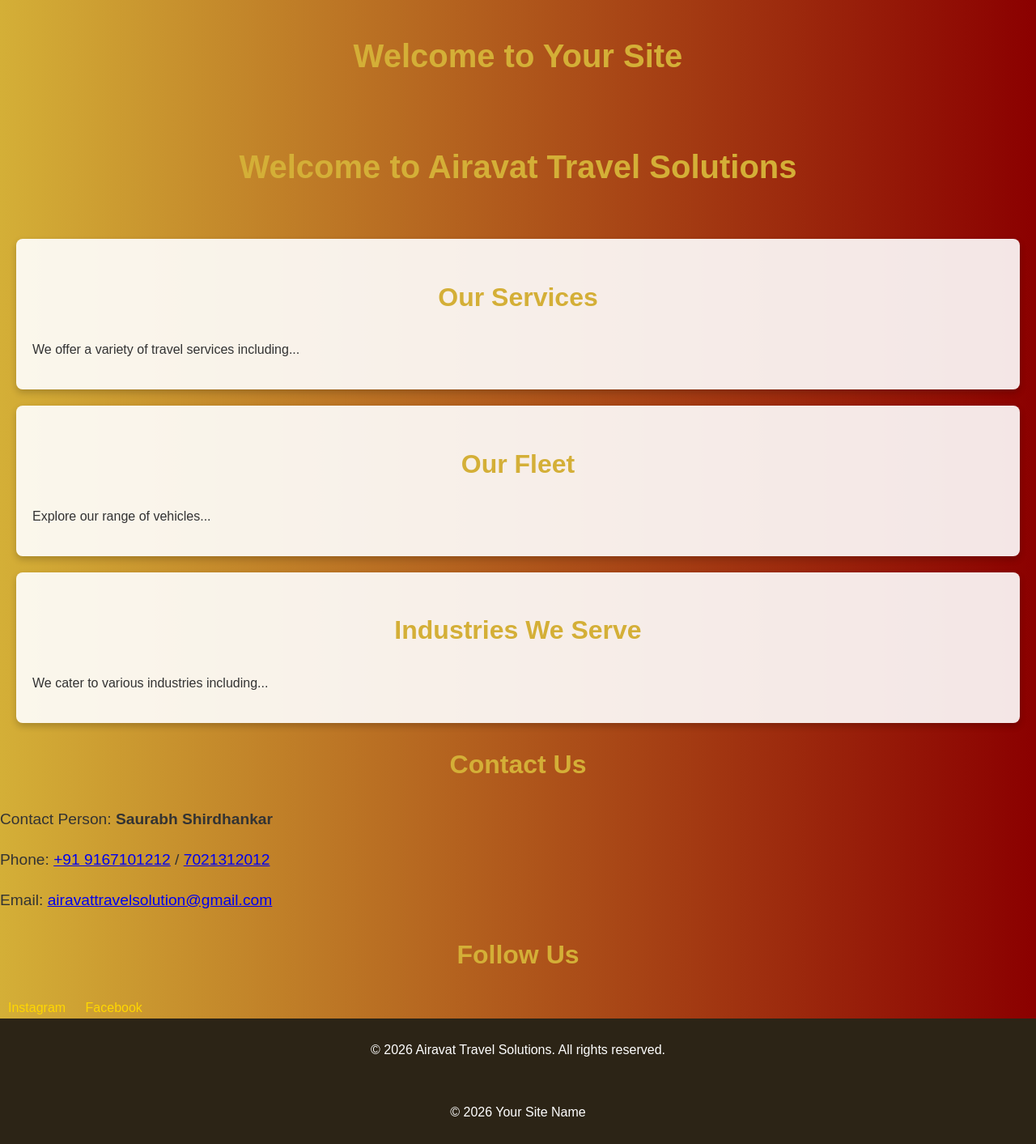
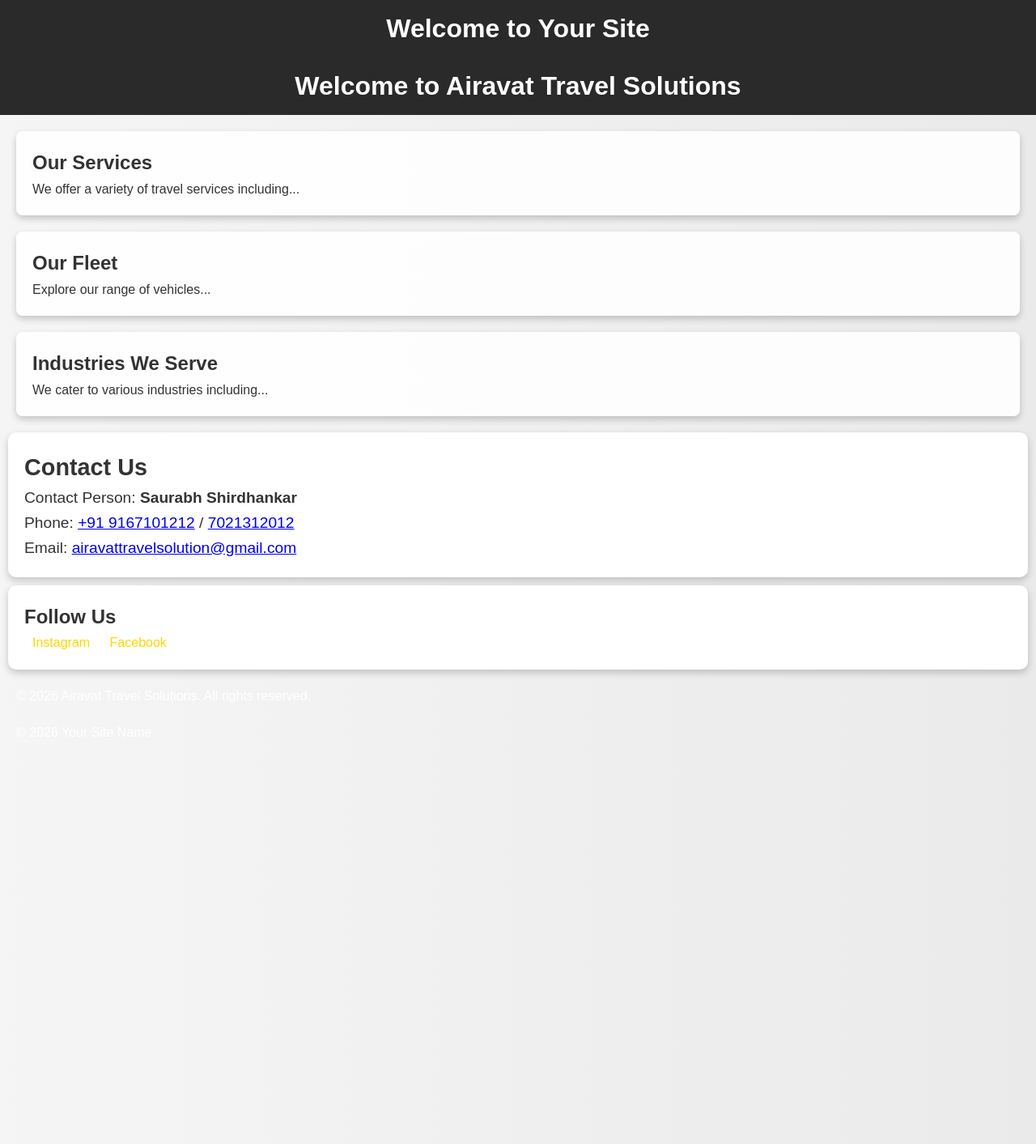
Before and after one commit to airavattravelsolution-max/AiravatTravelSolution, a Jekyll site: the page built from index.html, in a window 1280 px wide. Shown: the whole page at 81% size. Built offline with Jekyll 4.4.1, drawn with Linux system fonts in a browser that asks for light colours; after the commit the page ends 928 px from its top, so only the background shows below that.

Commit message:
Refactor CSS styles and improve layout

```diff
--- a/assets/css/style.css
+++ b/assets/css/style.css
@@ -1,96 +1,65 @@
-.container {
-    max-width: 1200px;
-    margin: auto;
-    padding: 0 15px;
+/** Resetting some default styles */
+* {
+    margin: 0;
+    padding: 0;
+    box-sizing: border-box;
 }
 
 body {
-    font-family: 'Arial', sans-serif;
+    font-family: 'Georgia', serif;
     line-height: 1.6;
-    background: linear-gradient(to right, #D4AF37, #8B0000);
-    color: #2C2416;
-    transition: background 0.5s ease;
+    color: #333;
+    background: linear-gradient(to right, #f5f5f5, #eaeaea);
 }
 
-h1, h2, h3 {
-    color: #D4AF37;
+/* Header Styles */
+header {
+    background: #2a2a2a;
+    color: #fff;
+    padding: 20px;
     text-align: center;
 }
 
-h1 {
-    font-size: 2.5rem;
+/* Navigation Bar */
+nav {
+    display: flex;
+    justify-content: center;
+    list-style: none;
 }
 
-h2 {
-    font-size: 2rem;
-}
-
-h3 {
-    font-size: 1.5rem;
-}
-
-.navbar {
-    display: flex;
-    justify-content: space-between;
-    align-items: center;
-    background-color: #2C2416;
-    padding: 10px 20px;
-}
-
-.navbar h1 {
-    color: #D4AF37;
-}
-
-.menu {
-    display: none;
-}
-
-.hamburger {
-    display: flex;
-    flex-direction: column;
-    cursor: pointer;
-}
-
-.hamburger div {
-    height: 3px;
-    width: 25px;
-    background-color: #D4AF37;
-    margin: 4px 0;
-    transition: all 0.3s;
-}
-
-.show {
-    display: flex;
-}
-
-@media (max-width: 768px) {
-    .navbar {
-        flex-direction: column;
-    }
-    .menu {
-        display: block;
-        width: 100%;
-    }
-}
-
-.btn {
-    background: #D4AF37;
-    color: #F5F1E8;
-    border: none;
-    padding: 10px 20px;
-    border-radius: 5px;
-    cursor: pointer;
+nav a {
+    color: #fff;
+    text-decoration: none;
+    padding: 15px 20px;
     transition: background 0.3s ease;
 }
 
-.btn:hover {
-    background: #8B0000;
-    color: #F5F1E8;
+nav a:hover {
+    background: linear-gradient(to right, #ff7e5f, #feb47b);
 }
 
-footer {
-    text-align: center;
-    background: #2C2416;
-    padding: 20px 0;
-    color: #F5F1E8;
+/* Section Styles */
+section {
+    padding: 20px;
+    margin: 10px;
+    border-radius: 10px;
+    background: #fff;
+    box-shadow: 0 4px 10px rgba(0,0,0,0.2);
 }
+
+/* Animation Example */
+@keyframes fadeIn {
+    from { opacity: 0; }
+    to { opacity: 1; }
+}
+
+.fadeIn {
+    animation: fadeIn 1s ease-in;
+}
+
+/* Responsive Design */
+@media (max-width: 768px) {
+    nav {
+        flex-direction: column;
+    }
+}
```
